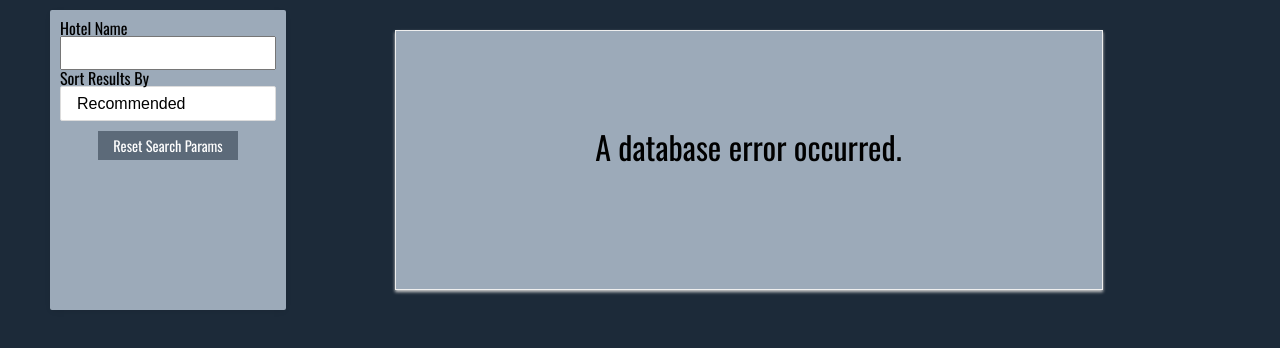
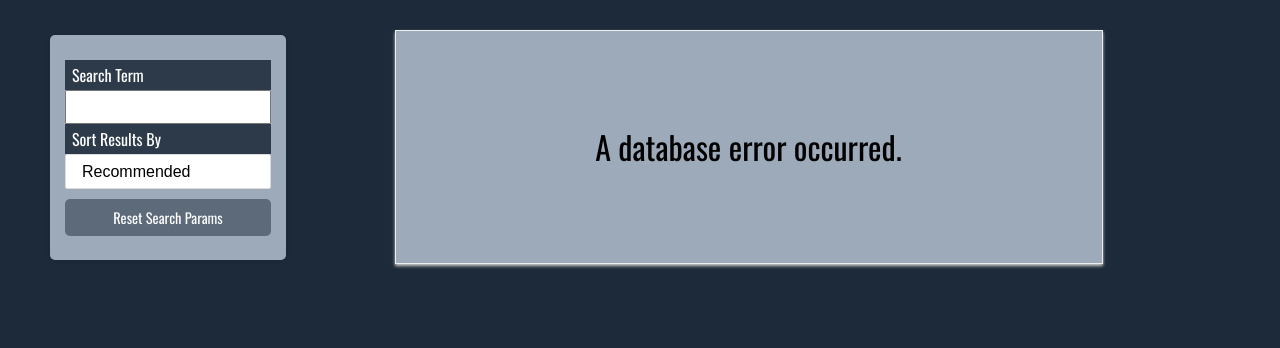
Before and after one commit to giacomo9999/rocket-homework-210120, a React app: page / in a window 1280 px wide. Built offline with nearby package versions, Linux system fonts and the light colour scheme; no server answers.

Commit message:
All done.

```diff
--- a/src/components/FilterPanel/FilterPanel.js
+++ b/src/components/FilterPanel/FilterPanel.js
@@ -13,17 +13,19 @@ const FilterPanel = (props) => {
 
   return (
     <div className="filters">
-      Hotel Name
+      <form className="h-form">
+        <label className="h-label">Search Term</label>
         <input
-        className="input"
+          className="h-input"
           type="text"
           name="searchTerm"
           value={props.searchTerm}
           onChange={onInputChange}
           maxLength={20}
         />
-      Sort Results By
+        <label className="h-label">Sort Results By</label>
         <select
+          className="h-select"
           name="sortMethod"
           value={props.sortMethod}
           onChange={onInputChange}
@@ -33,9 +35,10 @@ const FilterPanel = (props) => {
           <option value="low-to-high">Price low-to-high</option>
           <option value="high-to-low">Price high-to-low</option>
         </select>
-      <button className="button" name="reset" onClick={() => onReset()}>
+        <button className="h-btn" name="reset" onClick={() => onReset()}>
           Reset Search Params
         </button>
+      </form>
     </div>
   );
 };
--- a/src/components/FilterPanel/FilterPanel.style.scss
+++ b/src/components/FilterPanel/FilterPanel.style.scss
@@ -1,19 +1,29 @@
 .filters {
+  margin-top: 25px;
   background: #9caab9;
-  height: 300px;
+  height: 225px;
   border-radius: 5px;
-  padding: 10px;
-  border-radius: 2px;
+  padding: 0;
+  border-radius: 5px;
   box-shadow: 0 2px 7px -2px rgba(0, 0, 0, 0.12);
 
-  // .filters {
-  //   height: 300px;
-  //   background-color: #9caab9;
-  //   padding: 10px;
-  //   border-radius: 2px;
-  //   box-shadow: 0 2px 7px -2px rgba(0, 0, 0, 0.12);
+  .h-form {
+    width: 100%;
+    margin: 10px auto;
+    padding: 15px;
+    box-sizing: border-box;
+  }
 
-  .input {
+  .h-form .h-label {
+    display: block;
+    padding: 7px;
+    box-sizing: border-box;
+    margin: 0 auto;
+    color: white;
+    background-color: #2c3a49;
+  }
+
+  .h-form .h-input {
     display: block;
     width: 100%;
     box-sizing: border-box;
@@ -22,25 +32,29 @@
     font-size: 14px;
   }
 
-  .button {
+  .h-form .h-select {
+    font-family: Oswald;
+  }
+
+  .h-form .h-btn {
+    width: 100%;
     background-color: #5c6a79;
     color: white;
     display: block;
     border: none;
-    padding: 4px 15px;
+    padding: 8px 25px;
     font-size: 0.9rem;
+    font-family: "Oswald", sans-serif;
     margin: 0 auto;
-    font-family: "Oswald", sans-serif;
+    border-radius: 5px;
   }
 
-  .button:hover {
-    /* background color 8 */
+  .h-form .h-btn:hover {
     background-color: #405368;
     cursor: pointer;
   }
 
-  .button:active {
-    /* background color 4 */
+  .h-form .h-btn:active {
     background-color: #5c6a79;
   }
 
--- a/src/components/HotelList/HotelList.style.scss
+++ b/src/components/HotelList/HotelList.style.scss
@@ -1,11 +1,12 @@
 .hotel-list {
+  margin-top: 25px;
   > *:not(:last-child) {
     margin-bottom: 10px;
   }
 }
 
 .hotel-card {
-  background: #9caab9;
+  background: #c5d3e2;
   display: grid;
   grid-template-columns: 180px 1fr 20%;
   border-radius: 5px;
@@ -60,16 +61,15 @@
     padding: 4px 10px;
     font-size: 0.9rem;
     font-family: "Oswald", sans-serif;
+    border-radius: 5px;
   }
 
   .button:hover {
-    /* background color 8 */
     background-color: #405368;
     cursor: pointer;
   }
 
   .button:active {
-    /* background color 4 */
     background-color: #5c6a79;
   }
 }
```
Lines whose indentation alone changed are shown as unchanged.
